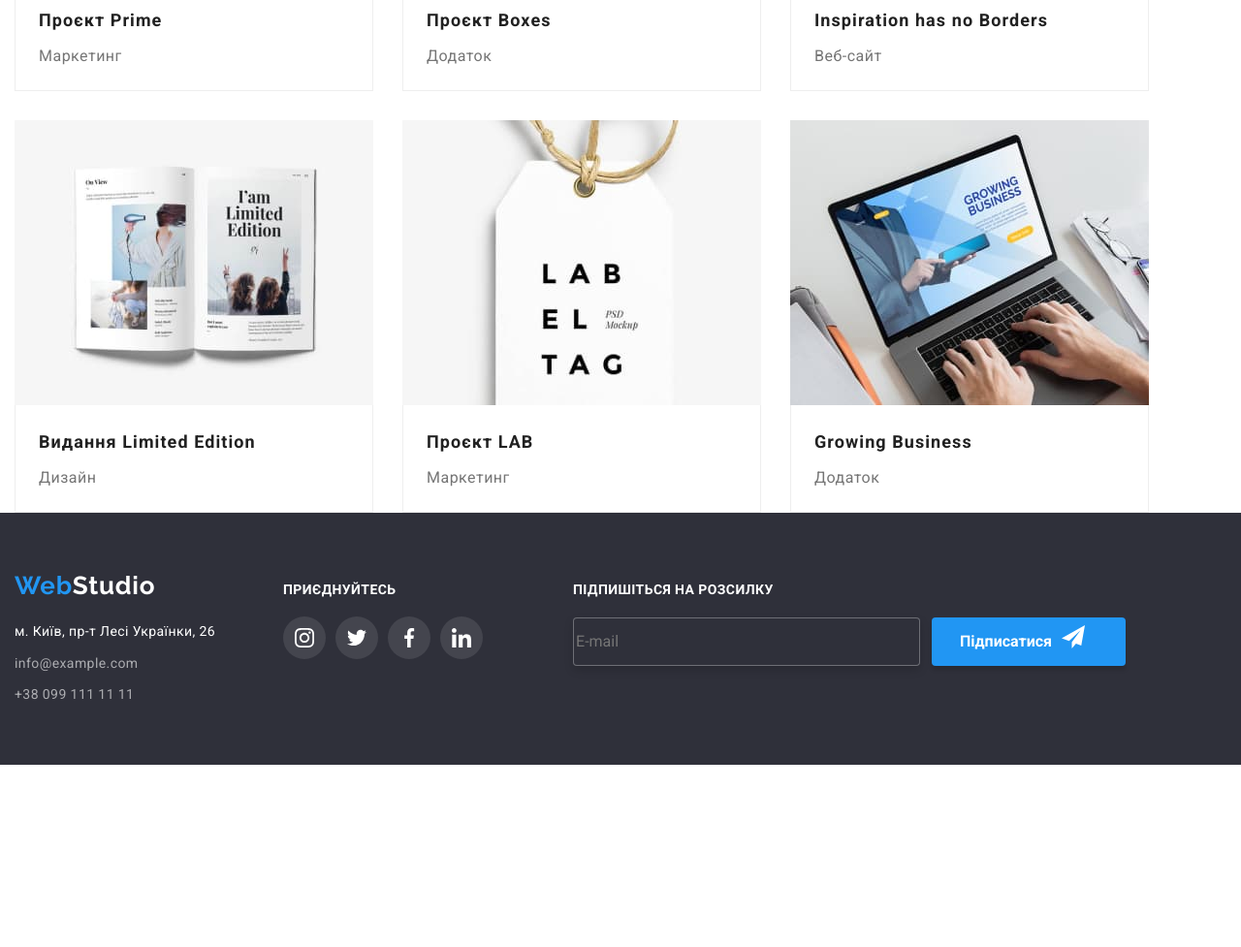
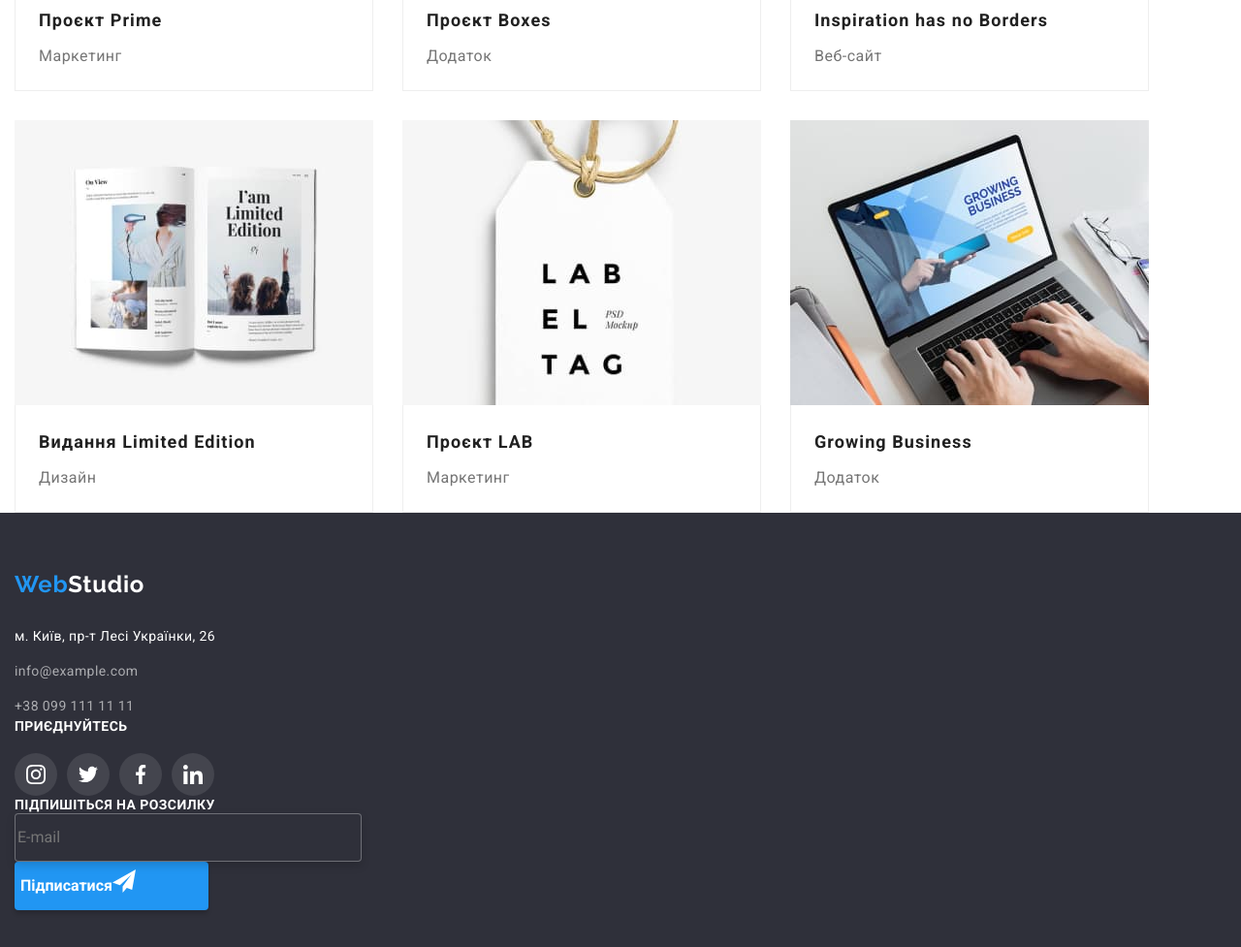
Before and after one commit to IrinaPost12/goit-markup-hw-08, a plain HTML site: page portfolio.html in a window 1280 px wide. Shown: the part 915-1892 px from the top of the page at 97% size. Before the commit the page ends 1704 px from the top, so only its background shows below. Drawn offline with nearby package versions, Linux system fonts and the light colour scheme.

Commit message:
запитання_2

```diff
--- a/css/desktop.css
+++ b/css/desktop.css
@@ -33,14 +33,21 @@
         margin-left: 30px;
     }
 
+    .team-section {
+        display: flex;
+    }
+
     .team-section-title {
         margin-bottom: 50px;
     }
 
     .team-list {
-    display: flex;
-    width: calc(100% - 90px) / 4;
-}
+        display: flex;
+    }
+
+    .team-card {
+        width: calc((100% - 90px) / 4);
+    }
 
     .team-list .team-card+.team-card {
         margin-left: 30px;
@@ -55,18 +62,45 @@
     }
 
     .clients-list {
-        width: 1179px;
+        flex-wrap: nowrap;
+        align-items: center;
+        margin-bottom: 0px;
     }
 
-    .clients-list .clients-box + .clients-box {
-        margin-left: 30px;
+    .clients-box {
+        width: 100%;
+        margin-bottom: 0px;
     }
 
-    .clients-item {
-        width: 170px;
+    .clients-list>.clients-box {
+        width: 100%;
+        margin-right: 0px;
+        margin-bottom: 0px;
     }
 
-    /* .clients-item {
-        width: 170px;
-    } */
+    .clients-box:not(:last-child) {
+        margin-right: 30px;
+    }
+
+    .footer-container {
+        display: flex;
+        align-items: baseline;
+    }
+
+    .footer-logo {
+        font-size: 26px;
+        line-height: 1.19;
+    }
+
+    .footer-social-networks-list {
+        display: flex;
+        align-items: center;
+        margin-top: 20px;
+    }
+
+    .appeal {
+        display: flex;
+        flex-direction: column;
+        justify-content: flex-end;
+    }
 }
--- a/css/mobile.css
+++ b/css/mobile.css
@@ -22,14 +22,10 @@
         display: block;
     }
 
-    .advantages-title {
-        text-align: center;
-    }
-
-    .advantages-item,
+    /* .advantages-item,
     .advantages-bg-icon {
         width: 450px;
-    }
+    } */
 
     .advantages-item:not(:last-child) {
         margin-bottom: 30px;
@@ -39,12 +35,23 @@
         display: block;
     }
 
-    .team-list {
-        display: block;
+    .team-section-title {
+        margin-bottom: 30px;
+    }
+
+    .team-image {
         width: 100%;
     }
 
-    .team-section-title {
+    .team-list {
+        display: block;
+    }
+
+    .team-list .team-card + .team-card {
+        margin-bottom: 30px;
+    }
+
+    .team-card:not(:last-child) {
         margin-bottom: 30px;
     }
 
@@ -53,15 +60,23 @@
     }
 
     .clients-list {
-        width: 450px;
+        /* width: 450px; */
         flex-wrap: wrap;
+        /* flex-grow: 1; */
+        /* margin-left: auto;
+        margin-right: auto; */
     }
 
     .clients-list> .clients-box {
         margin-right: 30px;
         margin-bottom: 30px;
-        flex-basis: calc(100% / 2 - 30px);
+        /* flex-basis: calc(100% / 2 - 30px); */
+        width: calc((100% - 30px) / 2);
     }
+
+    /* .clients-item {
+        width: 210px;
+    } */
 
     .clients-box:nth-child(2n) {
         margin-right: 0px;
@@ -70,9 +85,73 @@
     .clients-box:nth-last-child(-n + 2) {
         margin-bottom: 0px;
     }
+    /* .clients-list .clients-box + .clients-box {
+        margin-left: 30px;
+    } */
 
+    /* .clients-item {
+        width: 210px;
+    } */
 
-    .clients-item {
-        width: 210px;
+    .footer-container {
+        display: flex;
+        flex-direction: column;
+        align-items: center;
+    }
+
+    .footer-logo {
+        display: flex;
+        /* flex-direction: column; */
+        align-items: center;
+        justify-content: center;
+    }
+
+    .footer-logo-container {
+        width: 232px;
+        margin-right: auto;
+        margin-left: auto;
+    }
+
+    .footer {
+        display: flex;
+        flex-direction: column;
+        align-items: center;
+    }
+
+    .footer-networks-section {
+        display: flex;
+        flex-direction: column;
+        align-items: center;
+        margin-top: 60px;
+        margin-bottom: 60px;
+    }
+
+    .appeal {
+        display: flex;
+        flex-direction: column;
+        align-items: center;
+    }
+
+    .appeal-input-button {
+        display: flex;
+        flex-direction: column;
+        align-items: center;
+    }
+
+    .submit-button {
+        margin-top: 20px;
+        padding-left: 31px;
+        padding-top: 10px;
+        padding-bottom: 10px;
+    }
+
+    .submit-icon {
+        margin-left: 12px;
     }
 }
+
+@media screen and (max-width: 767px) {
+    .advantages-title {
+        text-align: center;
+    }
+}
--- a/css/styles.css
+++ b/css/styles.css
@@ -457,10 +457,6 @@
   align-items: center;
 }
 
-/* .clients-list .clients-box + .clients-box {
-  margin-left: 30px;
-} */
-
 .clients-box {
   /* width: 170px; */
   height: 92px;
@@ -489,13 +485,44 @@
 }
 
 /* Footer */
-.footer-container {
-  display: flex;
+
+.footer-section {
+  background: var(--hero-background-color);
+  padding-top: 60px;
+  padding-bottom: 60px;
   align-items: baseline;
 }
 
+/* .footer-container {
+  display: flex;
+  align-items: baseline;
+} */
+
 .footer-logo-container {
   flex-grow: 1;
+}
+
+.footer-logo {
+  color: var(--primary-white-color);
+  font-family: Raleway;
+  font-weight: 700;
+  font-size: 24px;
+  line-height: 1.17;
+  letter-spacing: 0.03em;
+}
+
+.footer {
+  margin-top: 28px;
+}
+
+.footer-item:not(:last-child) {
+  margin-bottom: 12px;
+}
+
+.footer-networks-section {
+  width: 206px;
+  /* margin-left: 70px;
+  margin-right: 93px; */
 }
 
 .footer-social-networks-list {
@@ -516,31 +543,6 @@
   transition-property: fill, background-color;
   transition-duration: var(--animation-duration);
   transition-timing-function: var(--timing-function);
-}
-
-.footer-section {
-  background: var(--hero-background-color);
-  padding-top: 60px;
-  padding-bottom: 60px;
-  align-items: baseline;
-}
-
-.footer-logo {
-  color: var(--primary-white-color);
-
-  font-family: Raleway;
-  font-weight: 700;
-  font-size: 26px;
-  line-height: 1.19;
-  letter-spacing: 0.03em;
-}
-
-.footer {
-  margin-top: 20px;
-}
-
-.footer-item:not(:last-child) {
-  margin-bottom: 9px;
 }
 
 .footer-address {
@@ -565,12 +567,6 @@
   line-height: 1.71;
   letter-spacing: 0.03em;
   font-style: normal;
-}
-
-.footer-networks-section {
-  width: 206px;
-  margin-left: 70px;
-  margin-right: 93px;
 }
 
 .footer-networks-title {
@@ -605,11 +601,16 @@
   fill: var(--primary-white-color);
 }
 
-.appeal {
+/* .appeal {
   display: flex;
   flex-direction: column;
   justify-content: flex-end;
-}
+} */
+
+/* .appeal-input-button {
+  display: flex;
+  align-items: baseline;
+} */
 
 .appeal-input {
   width: 358px;
@@ -662,10 +663,10 @@
   letter-spacing: 0.06 em;
   color: var(--primary-white-color);
   cursor: pointer;
-  padding-left: 29px;
+  /* padding-left: 29px;
   padding-top: 10px;
-  padding-bottom: 10px;
-  margin-left: 12px;
+  padding-bottom: 10px; */
+  /* margin-left: 12px; */
   transition: background-color var(--animation-duration) var(--timing-function);
 }
 
@@ -674,14 +675,9 @@
   background: #0385f0;
 }
 
-.appeal-input-button {
-  display: flex;
-  align-items: baseline;
-}
-
-.submit-icon {
+/* .submit-icon {
   margin-left: 10px;
-}
+} */
 
 /* Backdrop-Modal */
 
--- a/css/tablet.css
+++ b/css/tablet.css
@@ -18,32 +18,38 @@
     .advantages {
         display: flex;
         flex-wrap: wrap;
-        width: 738px;
+        /* width: 738px; */
     }
-    .advantages-item,
-    .advantages-bg-icon {
-        width: 354px;
+    .advantages-item {
+        width: calc((100% - 30px) / 2);
+    }
+    .advantages-item:nth-child(2n) {
+        margin-left: 30px;
     }
 
-    /* .advantages .advantages-item + .advantages-item {
-    margin-left: 30px;
-    } */
+    .team-list {
+        display: flex;
+        flex-wrap: wrap;
+    }
 
-    .team-list {
-    display: flex;
-    flex-wrap: wrap;
-    width: calc(100% - 30px) / 2;
+    .team-card {
+        width: calc((100% - 30px) / 2);
+    }
+
+    .team-card:nth-child(2n) {
+        margin-left: 30px;
     }
 
     .clients-list {
-        width: 738px;
+        /* width: 100%; */
         flex-wrap: wrap;
     }
 
     .clients-list>.clients-box {
         margin-right: 30px;
         margin-bottom: 30px;
-        flex-basis: calc(100% / 3 - 60px);
+        /* flex-basis: calc(100% / 3 - 60px); */
+        width: calc((100% - 60px) / 3);
     }
 
     .clients-box:nth-child(3n) {
@@ -54,12 +60,21 @@
         margin-bottom: 0px;
     }
 
-    .clients-item {
-        width: 226px;
+    .footer-container {
+        width: 565px;
+        flex-direction: row;
+        flex-wrap: wrap;
+        align-items: baseline;
     }
 
-    /* .clients-box {
-        width: 226px;
+    .footer-logo-container {
+        margin-left: 0px;
+        margin-bottom: 60px;
+    }
+
+    /* .appeal-input {
+        margin-left: 15px;
+        margin-right: 15px;
     } */
 }
 
```
Also changed, not shown: index.html (+2 -2 lines).
